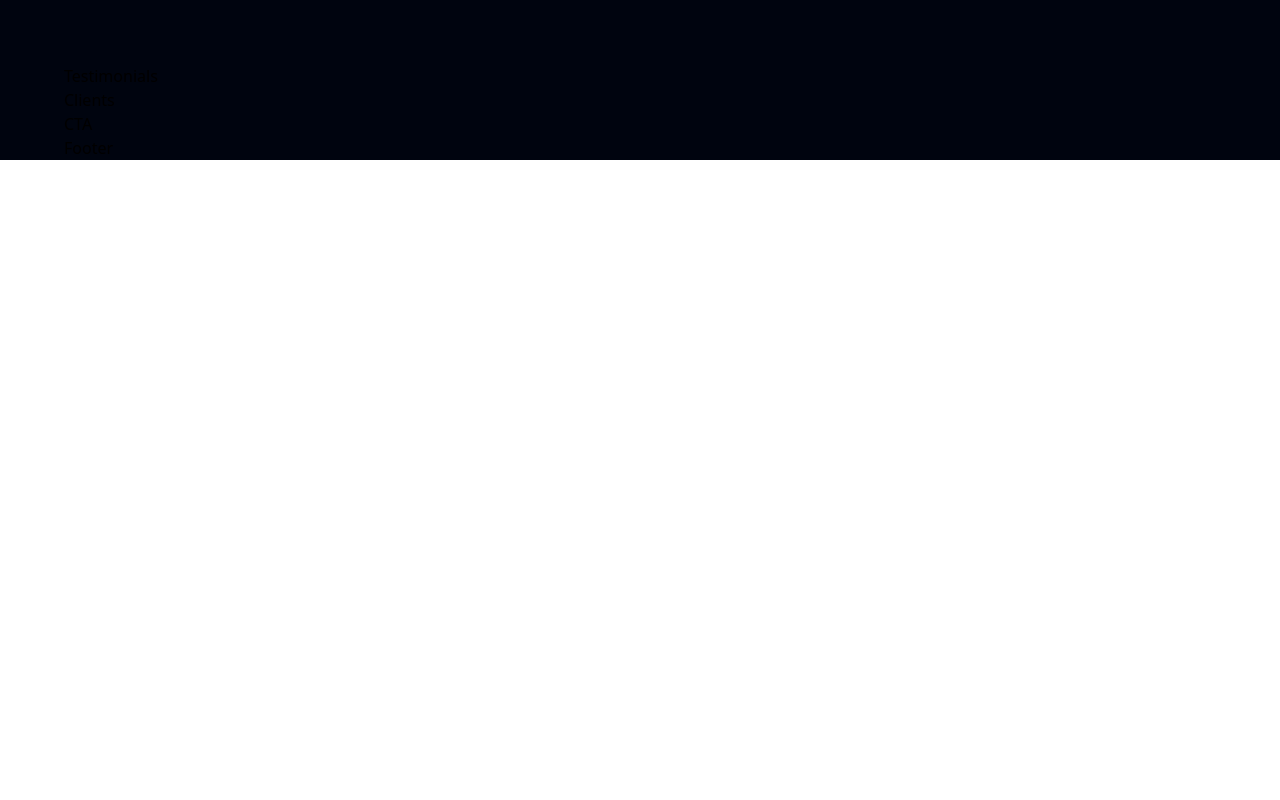
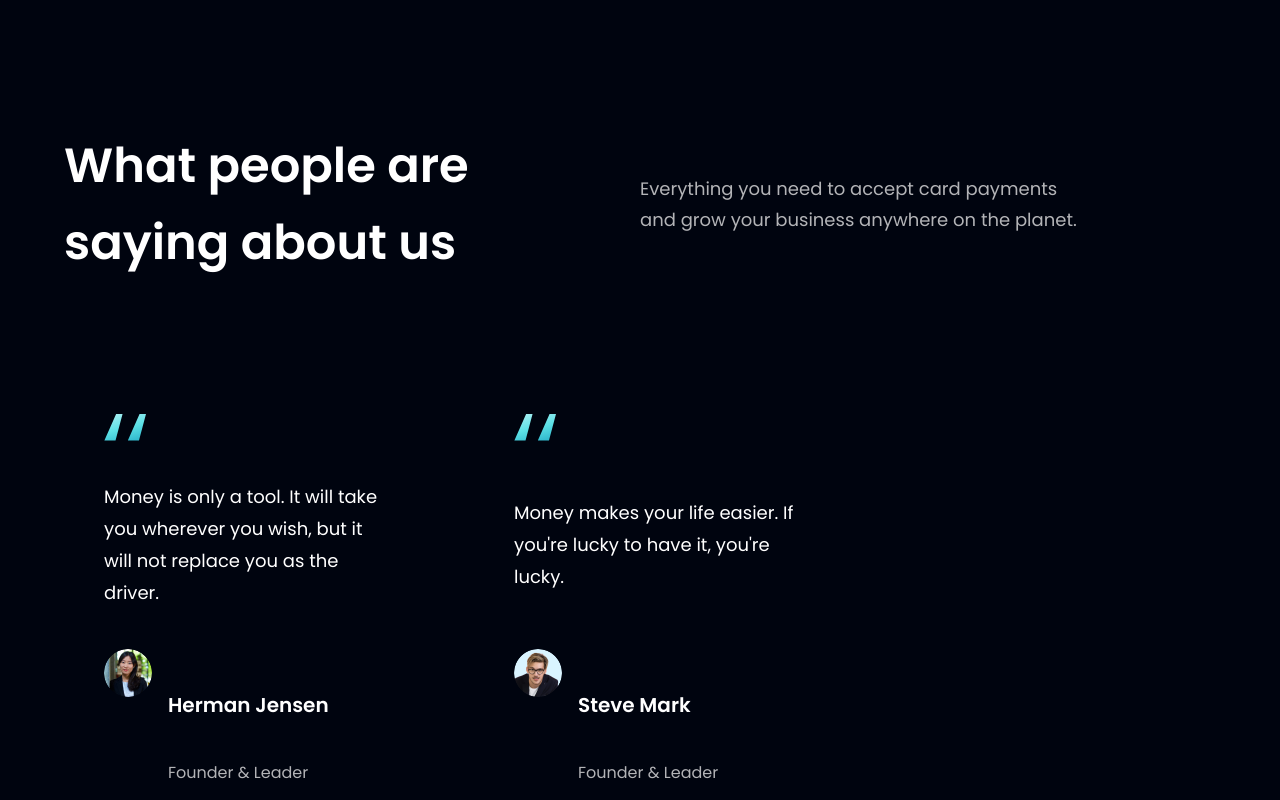
Before and after one commit to kuliashvili/HooBank, a React (Create React App) app: page / in a window 1280 px wide. Shown: the part 2740-3540 px from the top of the page. Before the commit the page ends 2900 px from the top, so only its background shows below. Built offline with nearby package versions, Linux system fonts and the light colour scheme.

Commit message:
Testimonials section done

```diff
--- a/src/components/FeedbackCard.jsx
+++ b/src/components/FeedbackCard.jsx
@@ -1,8 +1,21 @@
 import React from 'react'
+import {quotes} from '../assets'
 
-const FeedbackCard = () => {
+const FeedbackCard = ({content, name, title, img}) => {
   return (
-    <div>FeedbackCard</div>
+    <div className='flex justify-between flex-col px-10 py-12 rounded-[20px] max-w-[370px] md:mr-10 sm:mr-5 mr-0 my-5 feedback-card'>
+          <img src={quotes} alt="double_quotes" className='w-[42px] h-[27px] object-contain' />
+          <p className='font-poppins font-normal text-[18px] leading-[32px] text-white my-10'>{content}</p>
+
+          <div className='flex flex-row '>
+            <img src={img} alt={name} className='w-[48px] h-[48px] rounded-full' />
+
+            <div className='flex flex-col ml-4'>
+              <h4 className='font-poppins font-semibold text-[20px] leading-[32px] text-white my-10' >{name}</h4>
+              <p className='font-poppins font-normal text-[16px] leading-[24px] text-dimWhite ' >{title}</p>
+            </div>
+          </div>
+    </div>
   )
 }
 
--- a/src/components/Testimonials.jsx
+++ b/src/components/Testimonials.jsx
@@ -1,8 +1,30 @@
 import React from 'react'
+import { feedback } from '../constants'
+import styles from '../style'
+import FeedbackCard from './FeedbackCard'
 
 const Testimonials = () => {
   return (
-    <div>Testimonials</div>
+    <section id='clients' className={`${styles.paddingY} ${styles.flexCenter} flex-col relative`}>
+
+      {/* tu chedavs am gradientis gamoa */}
+      {/* < div className='absolute z-[0] w-[60%] h-[60%] -right-[50%] rounded-full blue__gradient' /> */}
+
+      <div className='w-full flex justify-between items-center md:flex-row flex-col sm:mb-16 mb-6 relative z-[1]'>
+        <h1 className={styles.heading2}>What people are <br className='sm:block hidden' /> saying about us</h1>
+        <div className="w-full md:mt-0 mt-6">
+          <p className={`${styles.paragraph} text-left max-w-[450px]`}>Everything you need to accept card payments and grow your business anywhere on the planet.</p>
+        </div>
+      </div>
+
+      <div className='flex flex-wrap sm:justify-start justify-center w-full feedback-container relative z-[1]'>
+
+          {feedback.map((card) => (
+            <FeedbackCard key={card.id} {...card} />
+          ))}
+
+      </div>
+    </section>
   )
 }
 
```
